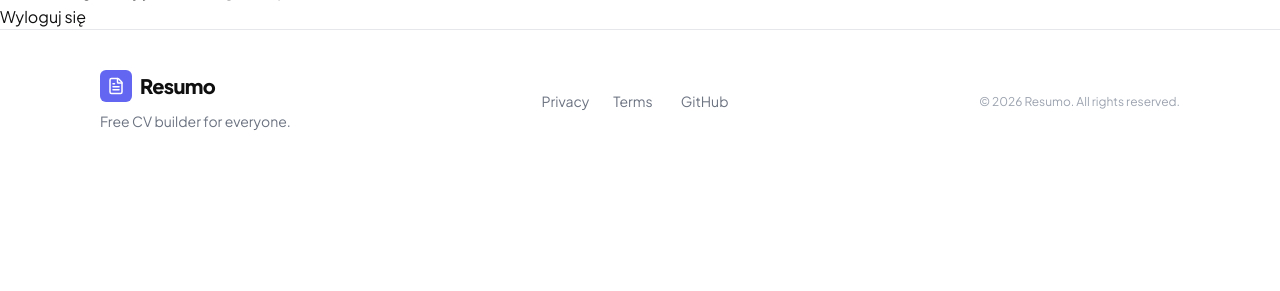
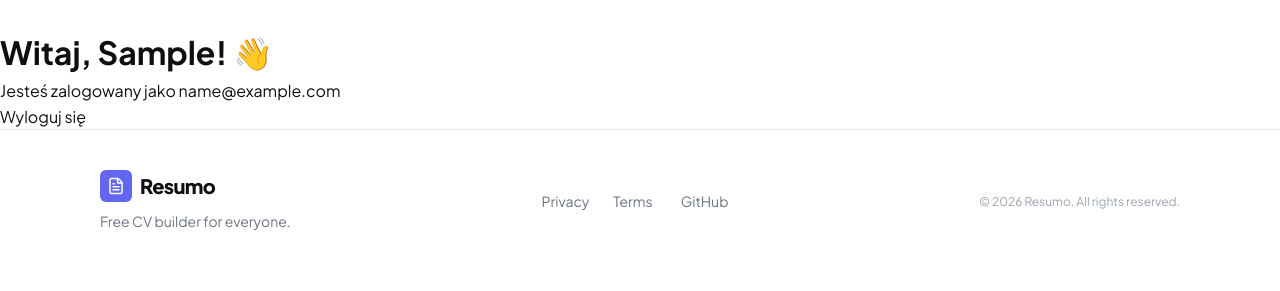
Before and after one commit to Adsutori/Resumo, a Django app: page /users/dashboard/ in a window 1280 px wide. Shown: the part 73-364 px from the top of the page. Run offline with Django 5.2, Linux system fonts and the light colour scheme; the visitor is signed in with stand-in values (Sample User, id 1).

Commit message:
add dashboard scaffolding in users

```diff
--- a/Resumo/Users/templates/users/dashboard.html
+++ b/Resumo/Users/templates/users/dashboard.html
@@ -1,7 +1,7 @@
 {% extends 'landing-layout.html' %}
 
 {% block content %}
-<h1>Witaj, {{ user.first_name }}! 👋</h1>
+<h1 style='margin-top:100px'>Witaj, {{ user.first_name }}! 👋</h1>
 <p>Jesteś zalogowany jako {{ user.email }}</p>
 <a href="{% url 'users:logout' %}">Wyloguj się</a>
 {% endblock %}
--- a/Resumo/templates/landing-layout.html
+++ b/Resumo/templates/landing-layout.html
@@ -70,7 +70,7 @@
         <div class="navbar__actions">
           {% if user.is_authenticated %}
             <ul class="nav-links" role="list">
-              <li><a href="/dashboard/">Dashboard</a></li>
+              <li><a href="{% url 'users:dashboard' %}">Dashboard</a></li>
             </ul>
             <div class="nav-actions">
               <span class="nav-login">Hi, {{ user.nick }}</span>
```
